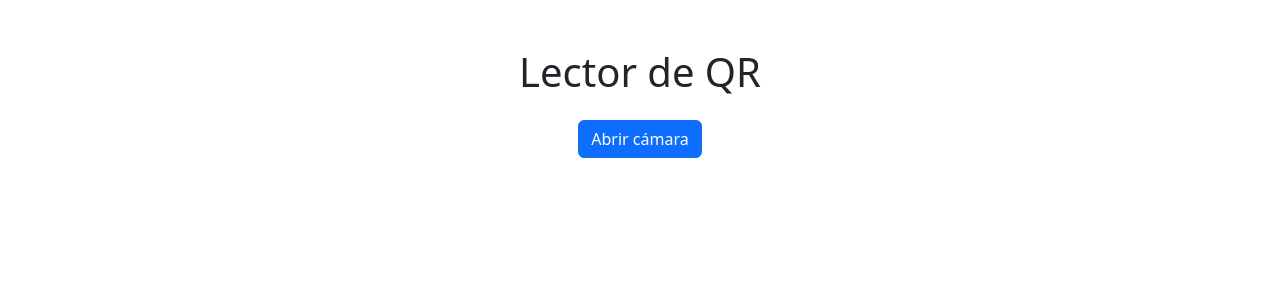
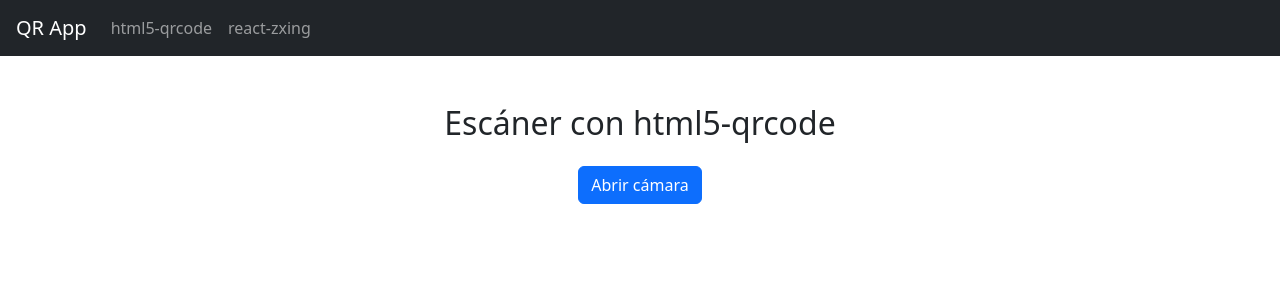
Before and after one commit to nicovidal/Qr-app, a React (Vite) app: page / in a window 1280 px wide. Shown: the top 300 px of the page. Built offline with nearby package versions, Linux system fonts and the light colour scheme.

Commit message:
scanner doble

```diff
--- a/package.json
+++ b/package.json
@@ -12,7 +12,9 @@
   "dependencies": {
     "html5-qrcode": "^2.3.8",
     "react": "^19.1.0",
-    "react-dom": "^19.1.0"
+    "react-dom": "^19.1.0",
+    "react-router-dom": "^7.7.1",
+    "react-zxing": "^2.1.0"
   },
   "devDependencies": {
     "@eslint/js": "^9.30.1",
--- /dev/null
+++ b/src/Html5QrPage.jsx
@@ -0,0 +1,33 @@
+// src/pages/Html5QrPage.jsx
+import { useState } from "react";
+import QRScanner from "./QRScanner";
+
+
+export default function Html5QrPage() {
+  const [showScanner, setShowScanner] = useState(false);
+  const [scannedText, setScannedText] = useState("");
+
+  return (
+    <div className="container py-5 text-center">
+      <h2 className="mb-4">Escáner con html5-qrcode</h2>
+
+      <button className="btn btn-primary mb-3" onClick={() => setShowScanner(!showScanner)}>
+        {showScanner ? "Cerrar cámara" : "Abrir cámara"}
+      </button>
+
+      {showScanner && <QRScanner onScan={setScannedText} />}
+
+      {scannedText && (
+        <div className="mt-4">
+          <p><strong>Contenido escaneado:</strong></p>
+          <p className="text-break">{scannedText}</p>
+          {scannedText.startsWith("http") && (
+            <a href={scannedText} className="btn btn-success mt-2" target="_blank" rel="noopener noreferrer">
+              Visitar
+            </a>
+          )}
+        </div>
+      )}
+    </div>
+  );
+}
--- a/src/QrApp.jsx
+++ b/src/QrApp.jsx
@@ -1,33 +1,28 @@
-import { useState } from "react";
-import QRScanner from "./QRScanner";
+import { BrowserRouter as Router, Routes, Route, Link } from "react-router-dom";
+import Html5QrPage from "./Html5QrPage";
+import ReactZxingPage from "./ReactZxingPage";
 
 export const QrApp = () => {
-  const [showScanner, setShowScanner] = useState(false);
-  const [scannedText, setScannedText] = useState("")
   return (
- <div className="container py-5 text-center">
-      <h1 className="mb-4">Lector de QR</h1>
+    <Router>
+      <nav className="navbar navbar-expand-lg navbar-dark bg-dark px-3">
+        <Link className="navbar-brand" to="/">QR App</Link>
+        <div className="collapse navbar-collapse">
+          <ul className="navbar-nav me-auto">
+            <li className="nav-item">
+              <Link className="nav-link" to="/">html5-qrcode</Link>
+            </li>
+            <li className="nav-item">
+              <Link className="nav-link" to="/react-zxing">react-zxing</Link>
+            </li>
+          </ul>
+        </div>
+      </nav>
 
-      <button className="btn btn-primary mb-3" onClick={() => setShowScanner(!showScanner)}>
-        {showScanner ? "Cerrar cámara" : "Abrir cámara"}
-      </button>
-
-      {showScanner && <QRScanner onScan={setScannedText} />}
-
-      {scannedText && (
-        <div className="mt-4">
-          <p><strong>Contenido escaneado:</strong></p>
-          <p className="text-break">{scannedText}</p>
-
-          {scannedText.startsWith("http://") || scannedText.startsWith("https://") ? (
-            <a href={scannedText} className="btn btn-success mt-2" target="_blank" rel="noopener noreferrer">
-              Visitar
-            </a>
-          ) : (
-            <p className="text-muted mt-2">Este QR no es una URL válida.</p>
-          )}
-        </div>
-      )}
-    </div>
+      <Routes>
+        <Route path="/" element={<Html5QrPage />} />
+        <Route path="/react-zxing" element={<ReactZxingPage />} />
+      </Routes>
+    </Router>
   );
 };
--- /dev/null
+++ b/src/ReactZxingPage.jsx
@@ -0,0 +1,17 @@
+import { useZxing } from "react-zxing";
+
+export default function ReactZxingPage() {
+  const { ref, error } = useZxing({
+    onDecodeResult(result) {
+      alert("QR detectado: " + result.getText());
+    },
+  });
+
+  return (
+    <div className="container py-5 text-center">
+      <h2>Escáner con react-zxing</h2>
+      {error && <p className="text-danger">{error.message}</p>}
+      <video ref={ref} style={{ width: "100%", maxWidth: 350 }} />
+    </div>
+  );
+}
```
Also changed, not shown: 1 other file (tests, documents, lock files or other folders).
